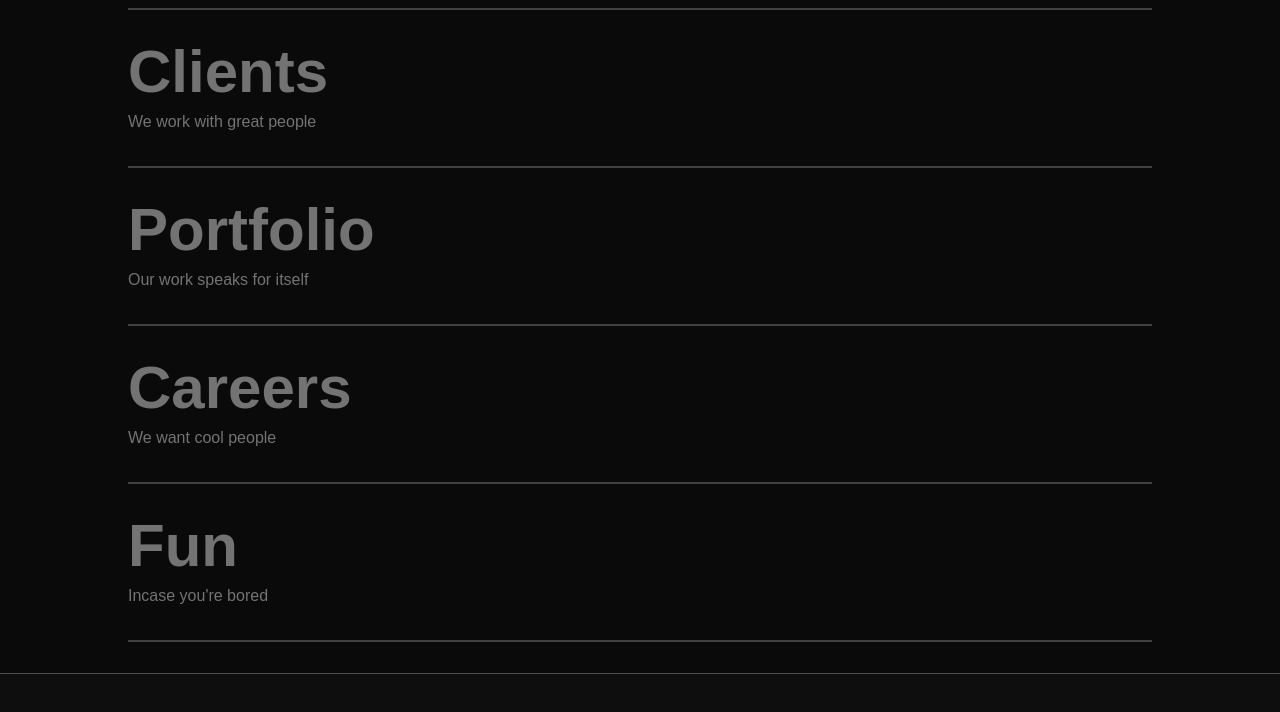
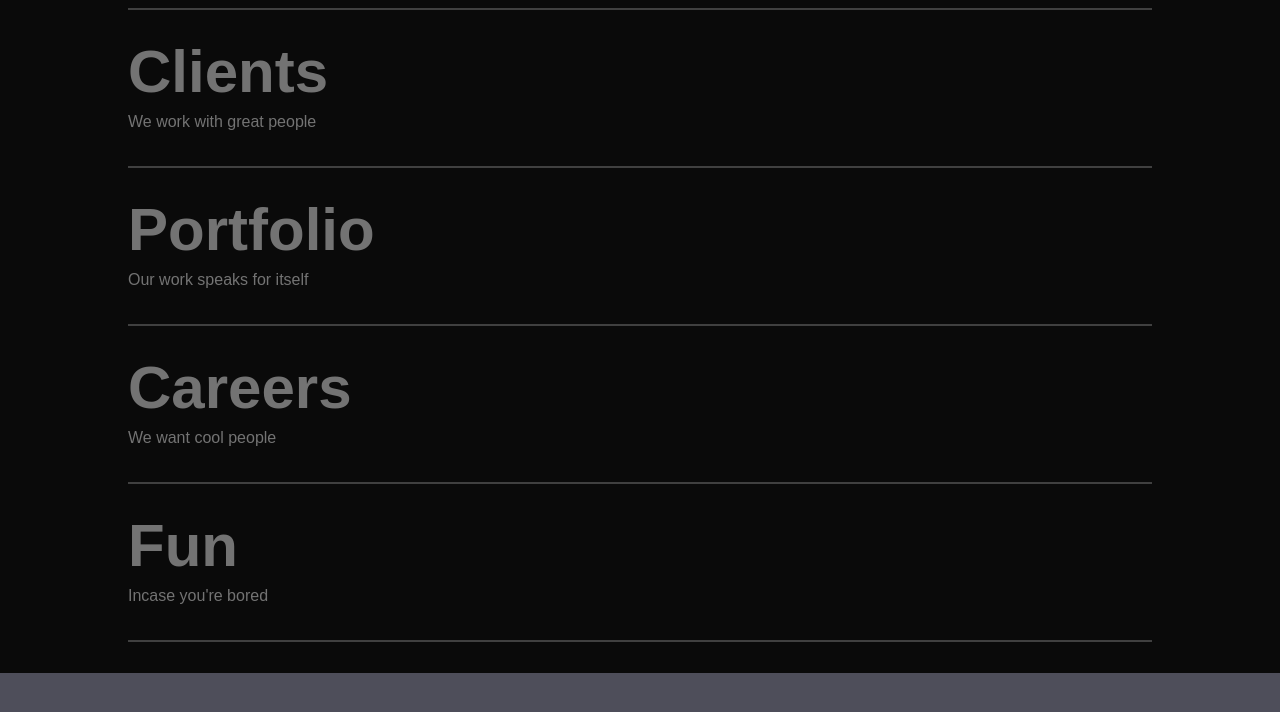
Before and after one commit to AjayRajNegi/xXxRated, a React (Vite) app: page / in a window 1280 px wide. Shown: the part 7394-8106 px from the top of the page. Built offline with nearby package versions, Linux system fonts and the light colour scheme.

Commit message:
footer bold

```diff
--- a/src/components/Footer/StickyFooter/Content.jsx
+++ b/src/components/Footer/StickyFooter/Content.jsx
@@ -18,10 +18,10 @@ const Section1 = () => {
 const Section2 = () => {
   return (
     <div className="flex items-end justify-between">
-      <h1 className="mt-10 text-[10vw] leading-[0.8] md:text-[14vw]">
+      <h1 className="mt-10 text-[10vw] font-bold leading-[0.8] md:text-[14vw]">
         XXXRATED
       </h1>
-      <p>©copyrightXXXRated2024</p>
+      <p className="hidden md:block">©copyrightXXXRated2024</p>
     </div>
   );
 };
--- a/src/components/Footer/StickyFooter/Footer1.jsx
+++ b/src/components/Footer/StickyFooter/Footer2.jsx
@@ -1,9 +1,10 @@
+import React from "react";
 import Content from "./Content";
 
 export default function Footer() {
   return (
     <div
-      className="relative h-[800px]"
+      className="relative h-[800px] bg-[#4E4E5A]"
       style={{ clipPath: "polygon(0% 0, 100% 0%, 100% 100%, 0 100%)" }}
     >
       <div className="relative -top-[100vh] h-[calc(100vh+800px)]">
--- a/src/components/Index.tsx
+++ b/src/components/Index.tsx
@@ -11,4 +11,4 @@ export { default as HeroScrollDemo } from "./Scroll/HeroScrollDemo";
 export { default as HorizontalCarousal } from "./HorizontalCarousal/HorizontalCarousal";
 export { default as Perspective } from "./PerspectiveScroll/Perspective";
 export { default as HoverImageLinks } from "./Footer/HoverImageLinks";
-export { default as Footer } from "./Footer/StickyFooter/Footer1";
+export { default as Footer } from "./Footer/StickyFooter/Footer2";
```
